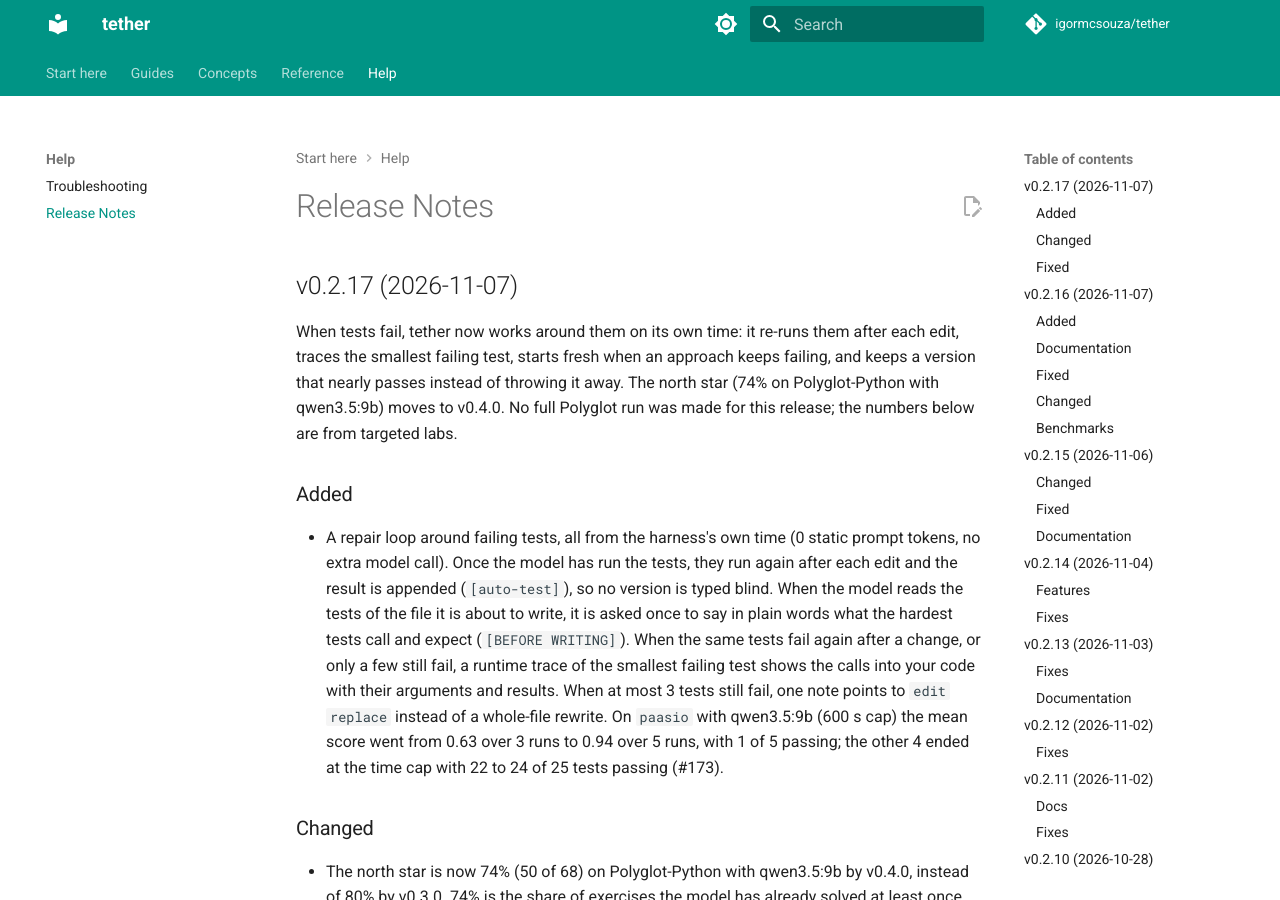
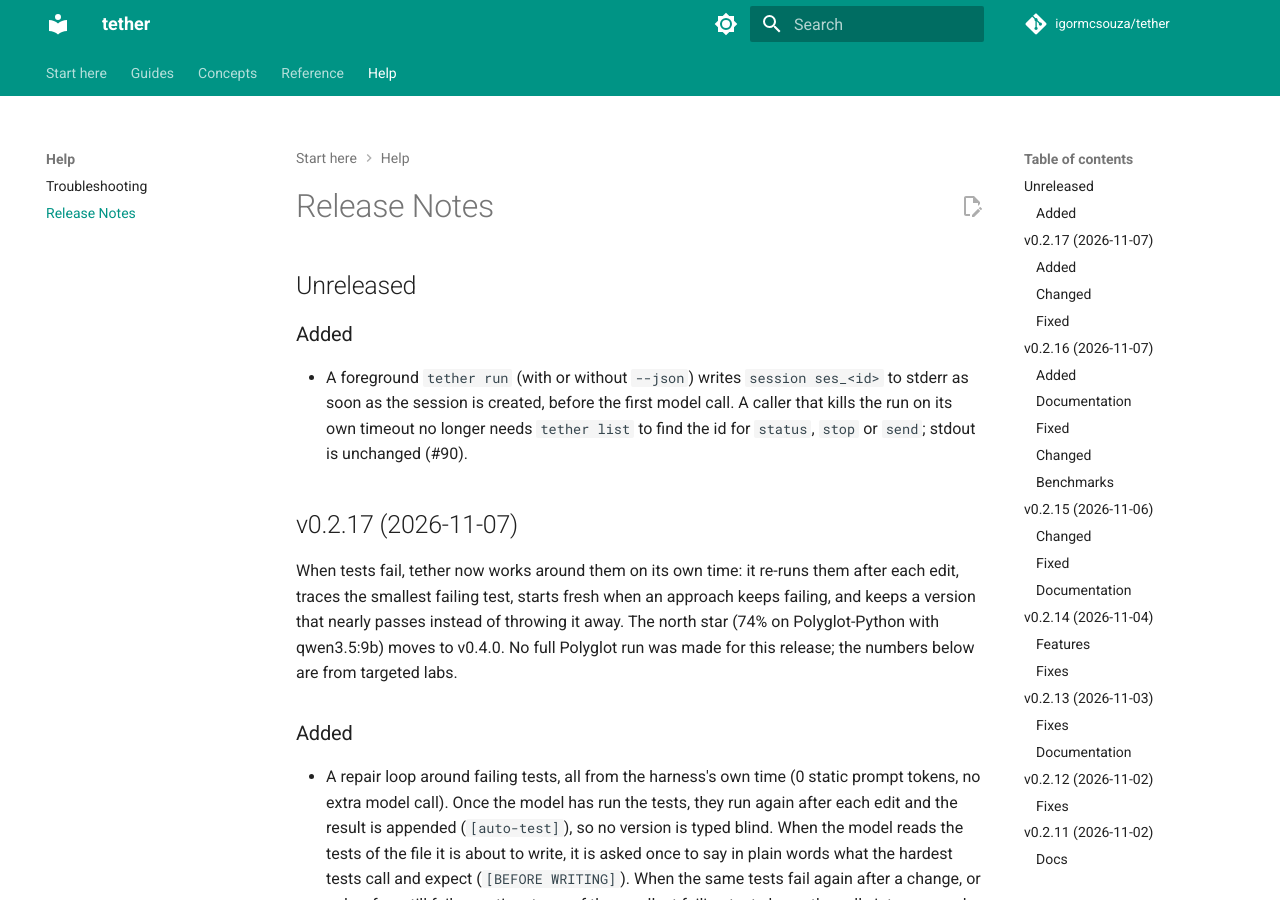
Before and after one commit to igormcsouza/tether, an MkDocs documentation site: the page built from docs/release-notes.md, in a window 1280 px wide and 900 px high. Built offline with MkDocs 1.6.1 and Material for MkDocs 9.7.7, drawn with Linux system fonts in a browser that asks for light colours; comment, search, counter and statistics services are not loaded.

Commit message:
feat(cli): print the session id on stderr when a foreground run starts (#90)
A caller that kills a foreground `tether run --json` on its own timeout got
empty stdout and had to find the id with `tether list`. Write
`session ses_<id>` to stderr before the first model call; stdout unchanged.

Co-Authored-By: Claude Opus 5.5 <noreply@anthropic.com>

```diff
--- a/docs/release-notes.md
+++ b/docs/release-notes.md
@@ -1,4 +1,10 @@
 # Release Notes
+
+## Unreleased
+
+### Added
+
+- A foreground `tether run` (with or without `--json`) writes `session ses_<id>` to stderr as soon as the session is created, before the first model call. A caller that kills the run on its own timeout no longer needs `tether list` to find the id for `status`, `stop` or `send`; stdout is unchanged (#90).
 
 ## v0.2.17 (2026-11-07)
 
```
Also changed, not shown: AGENTS.md (+1 -1 lines), docs/reference/agent-interface.md (+1 -1 lines), 3 other files.
